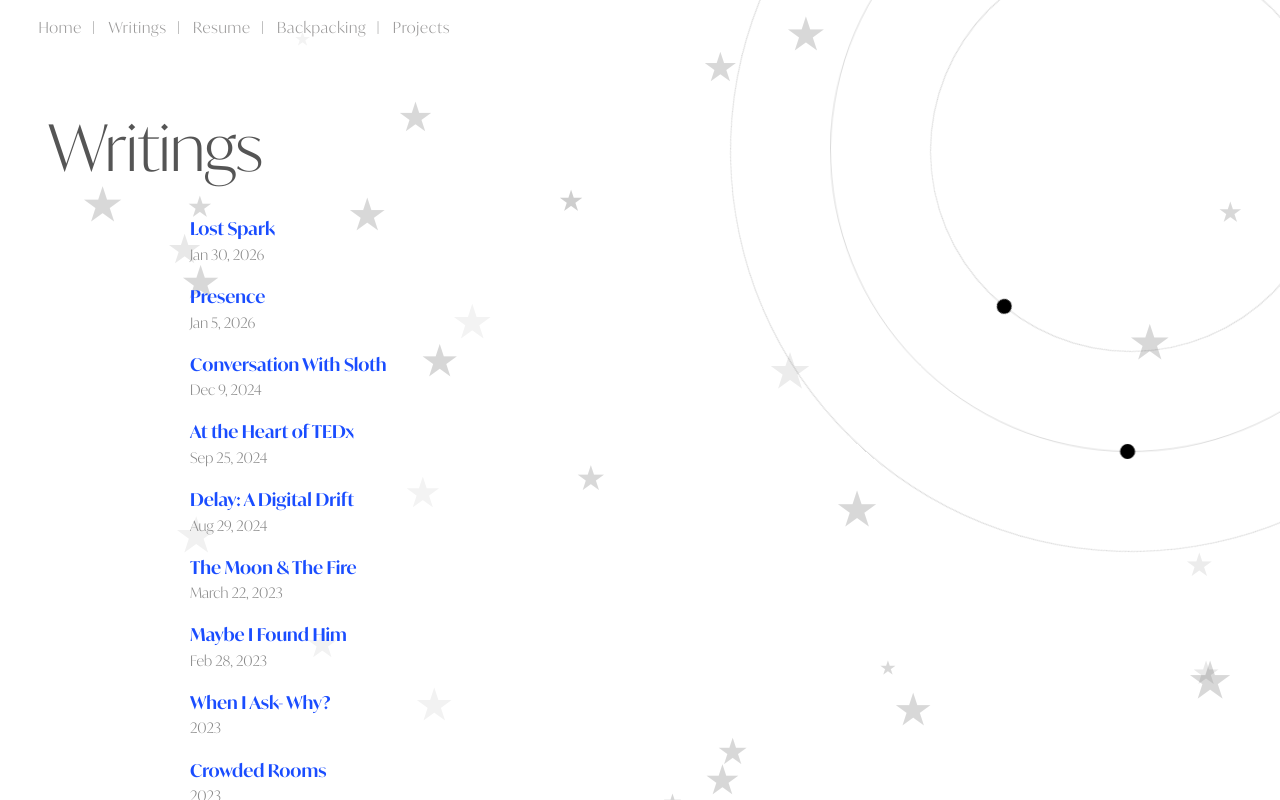
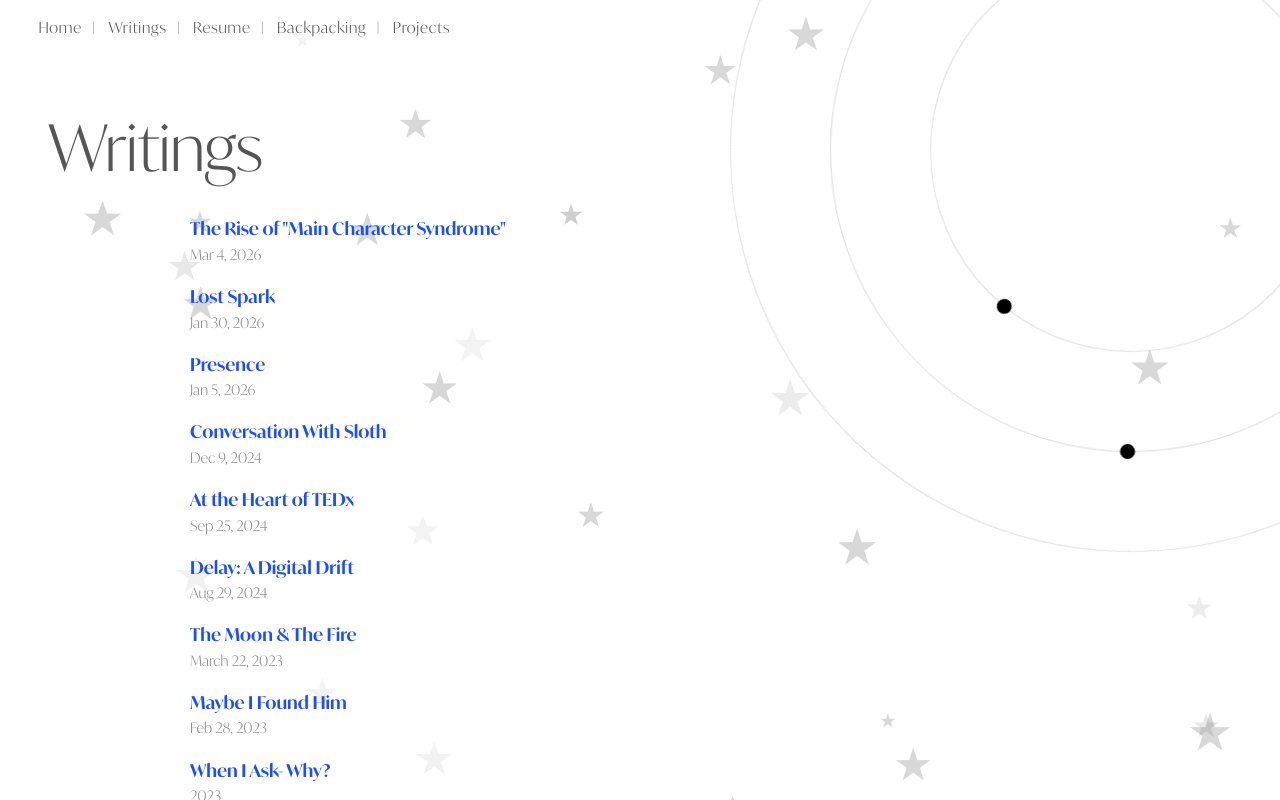
Before and after one commit to roshanibankar/iPortfolio, a React (Vite) app: page /writings in a window 1280 px wide. Built offline with nearby package versions, Linux system fonts and the light colour scheme; the HTML template or start-up script is replaced by a standard one.

Commit message:
keep it minimalist always

```diff
--- a/public/writings/writings.json
+++ b/public/writings/writings.json
@@ -51,5 +51,11 @@
     "date": "Jan 30, 2026",
     "slug": "lost-spark",
     "type": "poem"
-  }
+},
+{
+  "title": "The Rise of \"Main Character Syndrome\"",
+  "date": "Mar 4, 2026",
+  "slug": "the-rise-of-main-character-syndrome",
+  "type": "article"
+}
 ]
--- a/src/index.css
+++ b/src/index.css
@@ -36,7 +36,7 @@ html, body, #root {
   justify-content: flex-start; /* left-aligned */
   position: relative;
   overflow: hidden;
-  opacity: 0.95;
+  opacity: 1;
 }
 
 .hero-content {
@@ -280,7 +280,7 @@ body {
 
 .nav-links a {
   text-decoration: none;
-  color: rgb(151, 150, 150);
+  color: rgb(82, 81, 81);
   margin: 0 0.4rem;
   font-weight: 700;
   transition: color 0.2s ease, font-weight 0.2s ease;
```
Also changed, not shown: public/writings/the-rise-of-main-character-syndrome.md (added), 1 other file (tests, documents, lock files or other folders).
